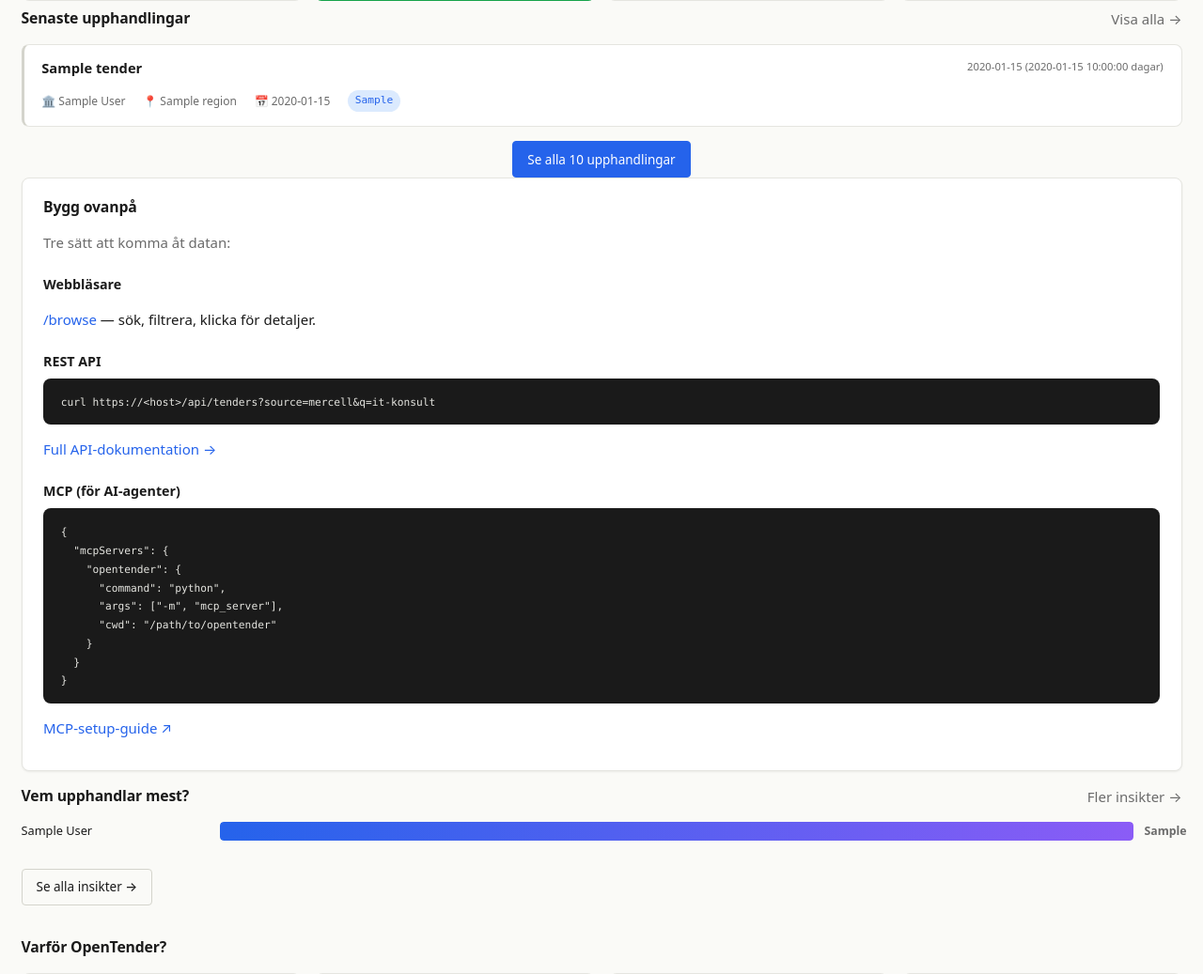
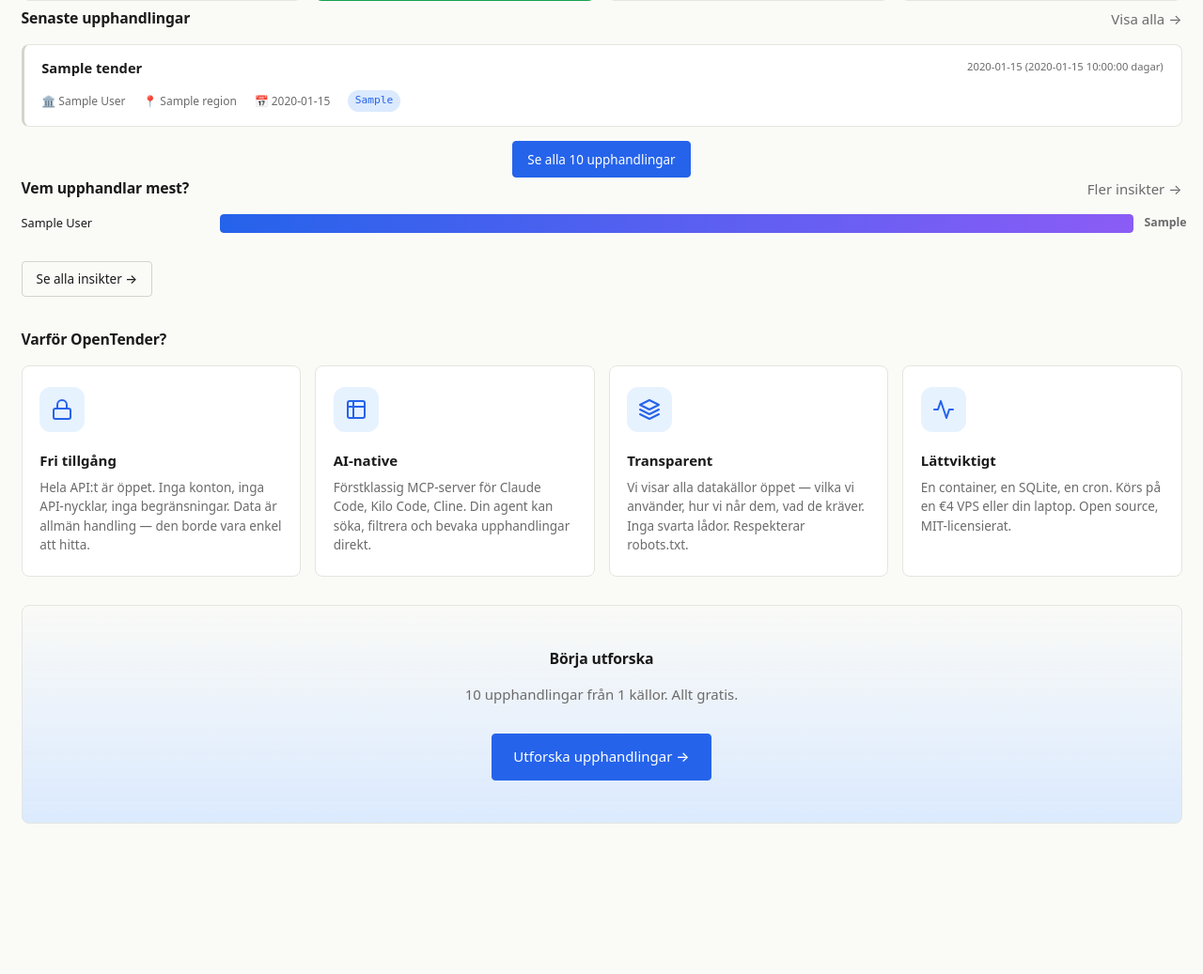
Before and after one commit to magnusfroste/opentender, a Python web app: template web/templates/landing.html in a window 1280 px wide. Shown: the part 1168-2205 px from the top of the page at 94% size. After the commit the page ends 2045 px from the top, so only its background shows below. Run offline with Jinja, Linux system fonts and the light colour scheme; the template is opened without the code that fills it: most values are stand-ins (such as "Sample title", 1, 10 or a date in 2020).

Commit message:
Remove 'Bygg ovanpå' developer section from landing (lives on /agenter)

```diff
--- a/web/templates/landing.html
+++ b/web/templates/landing.html
@@ -246,31 +246,6 @@
 
 
 
-<!-- FOR DEVELOPERS -->
-<section class="card code-snippet">
-  <h2 style="margin-top: 0;">Bygg ovanpå</h2>
-  <p class="muted">Tre sätt att komma åt datan:</p>
-
-  <h3>Webbläsare</h3>
-  <p><a href="/browse">/browse</a> — sök, filtrera, klicka för detaljer.</p>
-
-  <h3>REST API</h3>
-  <pre><code>curl https://&lt;host&gt;/api/tenders?source=mercell&q=it-konsult</code></pre>
-  <p><a href="/agenter">Full API-dokumentation →</a></p>
-
-  <h3>MCP (för AI-agenter)</h3>
-  <pre><code>{
-  "mcpServers": {
-    "opentender": {
-      "command": "python",
-      "args": ["-m", "mcp_server"],
-      "cwd": "/path/to/opentender"
-    }
-  }
-}</code></pre>
-  <p><a href="https://github.com/magnusfroste/opentender/blob/main/MCP.md" target="_blank" rel="noopener">MCP-setup-guide ↗</a></p>
-</section>
-
 
 <!-- MINI INSIGHT (links to dashboard) -->
 {% if top_authorities %}
```
